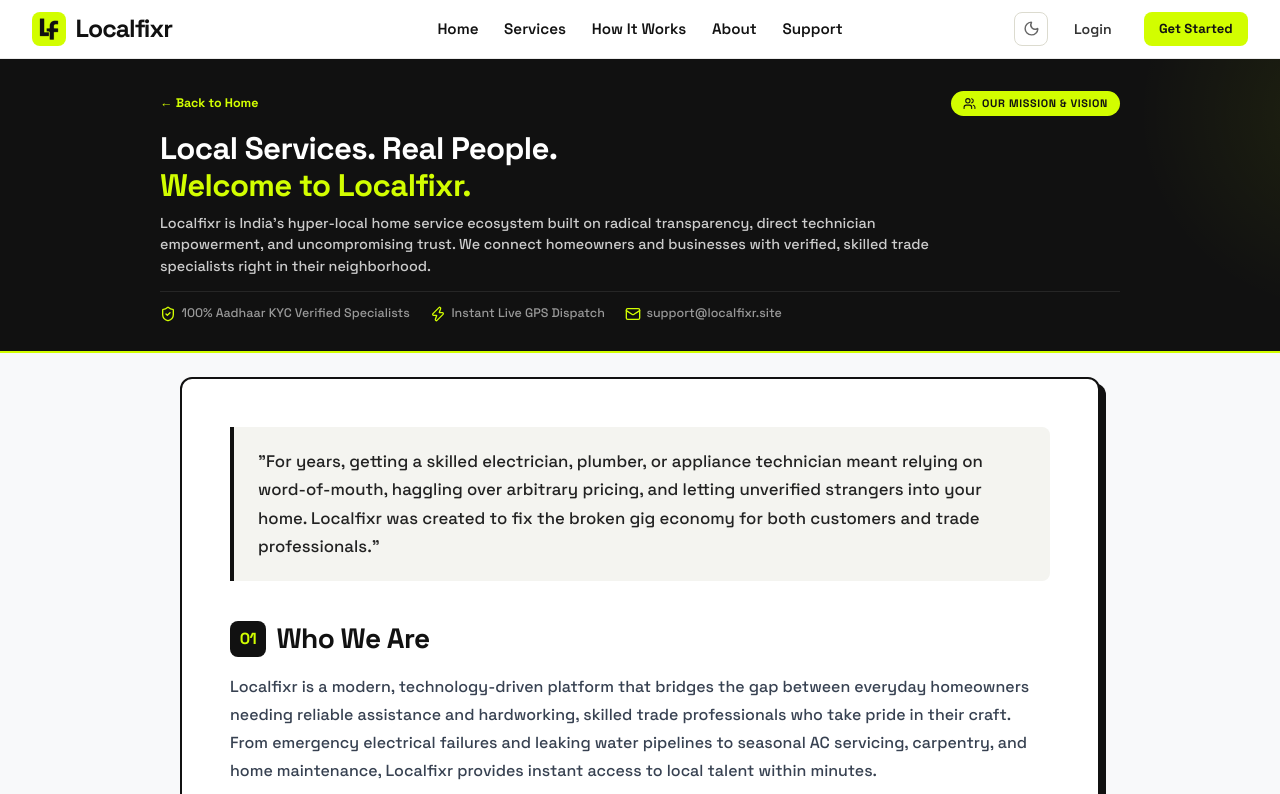
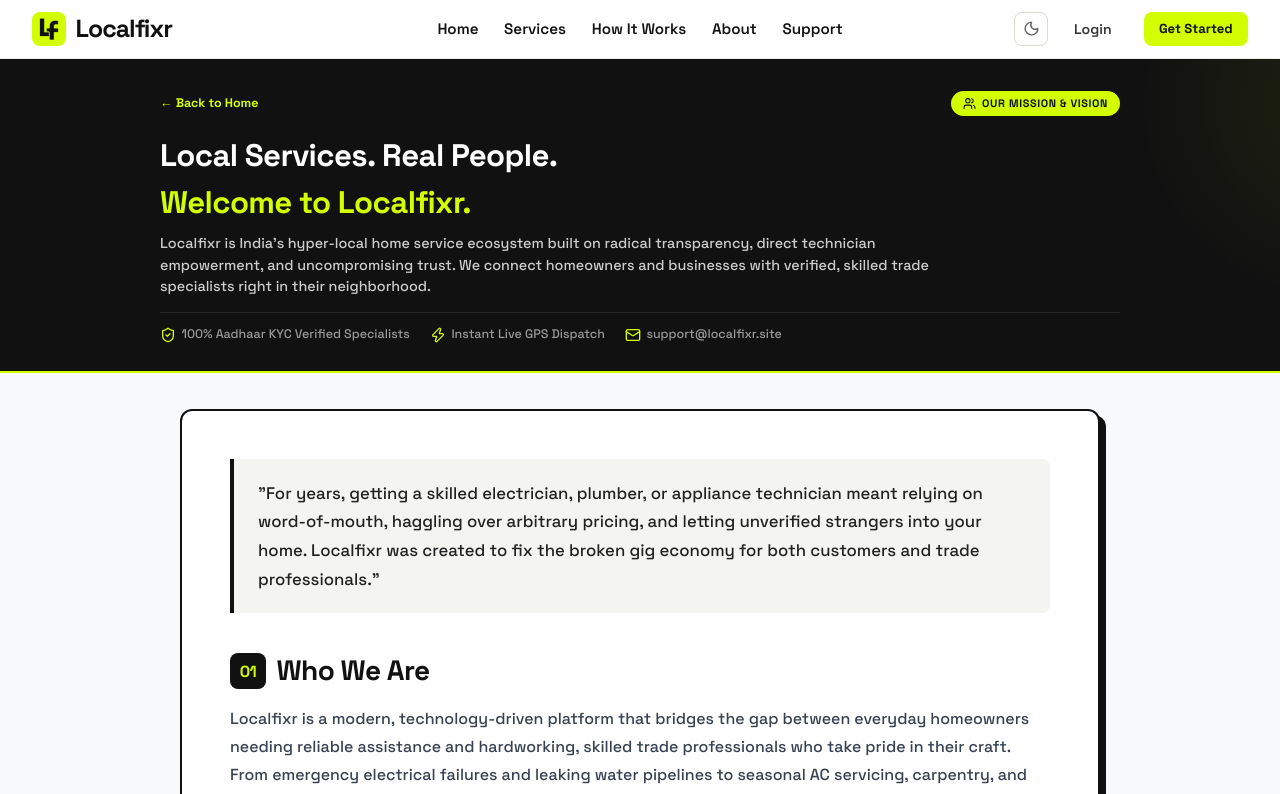
Before and after one commit to aryy005/local-service-app, a React (Vite) app: page /about in a window 1280 px wide. Shown: the top 794 px of the page. Built offline with nearby package versions, Linux system fonts and the light colour scheme; no server answers.

Commit message:
style: add vertical spacing between hero header, title lines, and support cards

```diff
--- a/src/pages/Documentation.css
+++ b/src/pages/Documentation.css
@@ -43,7 +43,7 @@
   align-items: center;
   justify-content: space-between;
   gap: 1rem;
-  margin-bottom: 0.85rem;
+  margin-bottom: 1.15rem;
   flex-wrap: wrap;
 }
 
@@ -83,14 +83,16 @@
 .doc-hero-title {
   font-size: clamp(1.4rem, 2.5vw, 1.95rem);
   font-weight: 800;
-  line-height: 1.2;
+  line-height: 1.32;
   letter-spacing: -0.02em;
   color: #FFFFFF !important;
-  margin: 0 0 0.5rem;
+  margin: 0 0 0.65rem;
 }
 
 .doc-hero-title .highlight {
   color: #D2FE00 !important;
+  display: inline-block;
+  margin-top: 0.35rem;
 }
 
 .doc-hero-lead {
@@ -121,8 +123,8 @@
 /* ─── Main Content Container ─── */
 .doc-container {
   max-width: 960px;
-  margin: 1.5rem auto 0;
-  padding: 0 1.25rem;
+  margin: 2.25rem auto 0;
+  padding: 0 1.25rem 3.5rem;
 }
 
 /* ─── Article / Blog Layout ─── */
--- a/src/pages/Support.jsx
+++ b/src/pages/Support.jsx
@@ -118,7 +118,7 @@
       <div className="doc-container">
 
         {/* Support Channel Cards */}
-        <div className="doc-grid-3" style={{ marginTop: '-1.5rem', position: 'relative', zIndex: 10 }}>
+        <div className="doc-grid-3">
 
           {/* Card 1: Email Support */}
           <div className="doc-card" style={{ background: '#111111', color: '#FFFFFF', borderColor: '#333333' }}>
```
